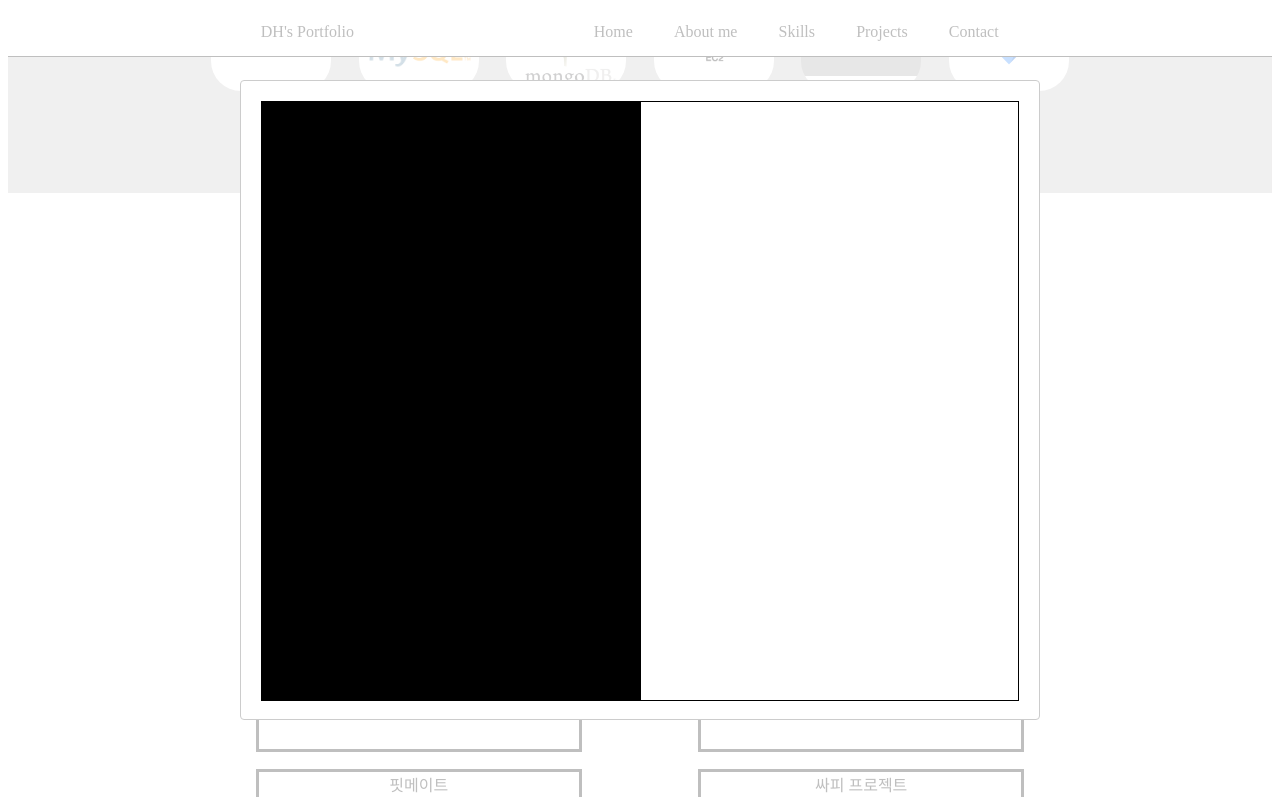
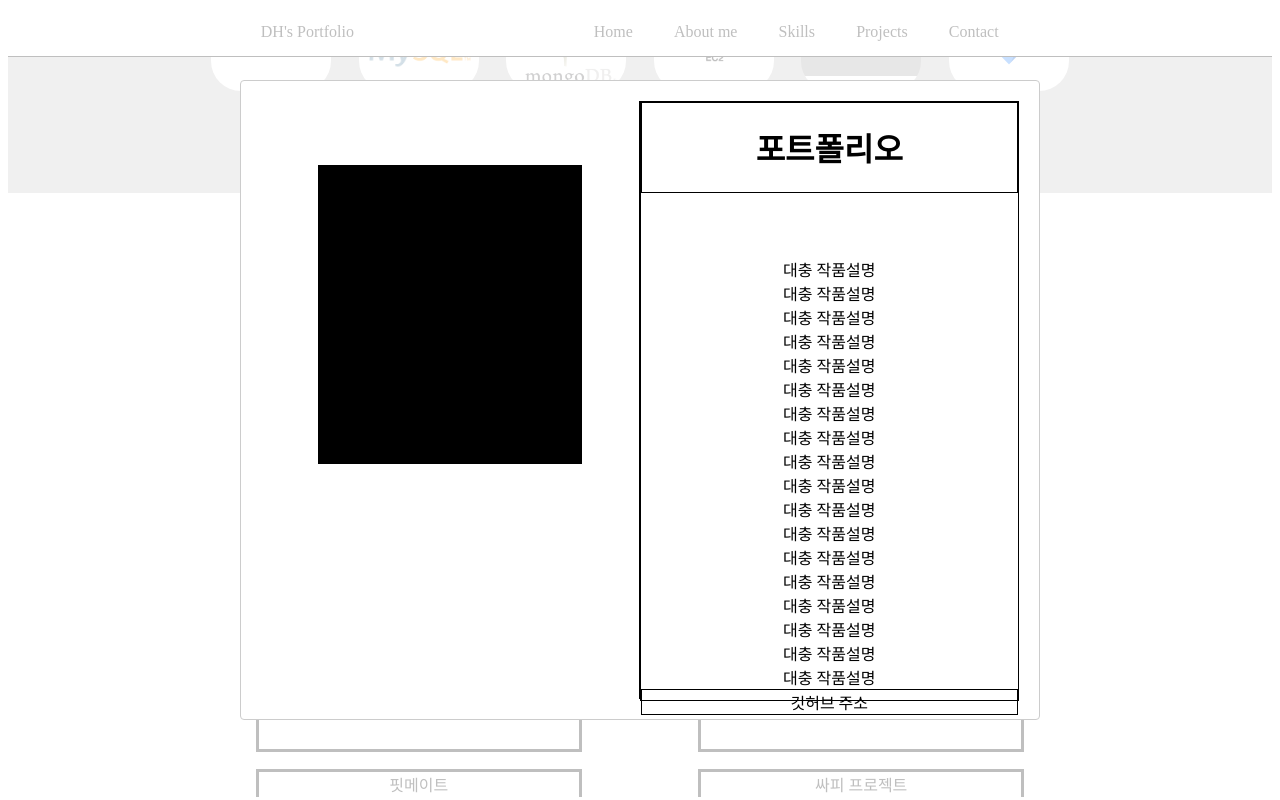
Before and after one commit to dtc03003/Portfolio, a React (Create React App) app: page / in a window 1280 px wide. Both pictures are taken after a click on the element "포트폴리오". Built offline with nearby package versions, Linux system fonts and the light colour scheme; grey boxes are pictures that could not be loaded.

Commit message:
모달창 틀 잡기

```diff
--- a/src/components/Modal/Modal1.js
+++ b/src/components/Modal/Modal1.js
@@ -25,8 +25,53 @@ const Modal1 = () => {
             >
                 <div className={style.modal}>
                     <div className={style.modal_inner}>
-                        <div className={style.photo}></div>
-                        <div className={style.intro}></div>
+                        <div className={style.img}>
+                            <div className={style.inner_img}></div>
+                        </div>
+                        <div className={style.intro}>
+                            <div className={style.title}>
+                                <h1>포트폴리오</h1>
+                            </div>
+                            <div className={style.inner_intro}>
+                                대충 작품설명
+                                <br />
+                                대충 작품설명
+                                <br />
+                                대충 작품설명
+                                <br />
+                                대충 작품설명
+                                <br />
+                                대충 작품설명
+                                <br />
+                                대충 작품설명
+                                <br />
+                                대충 작품설명
+                                <br />
+                                대충 작품설명
+                                <br />
+                                대충 작품설명
+                                <br />
+                                대충 작품설명
+                                <br />
+                                대충 작품설명
+                                <br />
+                                대충 작품설명
+                                <br />
+                                대충 작품설명
+                                <br />
+                                대충 작품설명
+                                <br />
+                                대충 작품설명
+                                <br />
+                                대충 작품설명
+                                <br />
+                                대충 작품설명
+                                <br />
+                                대충 작품설명
+                                <br />
+                            </div>
+                            <div className={style.link}>깃허브 주소</div>
+                        </div>
                     </div>
                 </div>
             </Modal>
--- a/src/styles/Project.module.css
+++ b/src/styles/Project.module.css
@@ -54,15 +54,47 @@
     /* flex-direction: column; */
 }
 
-.photo {
+.img {
     width: 50%;
     height: 100%;
+
+    display: flex;
+    justify-content: center;
+
+    border-right: 1px solid black;
+}
+
+.inner_img {
+    width: 70%;
+    height: 50%;
+    margin-top: 4rem;
     background-color: black;
-    border: 1px solid black;
 }
 
 .intro {
     width: 50%;
     height: 100%;
+
+    display: flex;
+    /* justify-content: center; */
+    /* flex-direction: column; */
+    text-align: center;
+
+    flex-direction: column;
+
     border: 1px solid black;
 }
+
+.title {
+    border: 1px solid black;
+}
+
+.inner_intro {
+    height: 100%;
+    margin-top: 4rem;
+}
+
+.link {
+    height: 4rem;
+    border: 1px solid black;
+}
```
